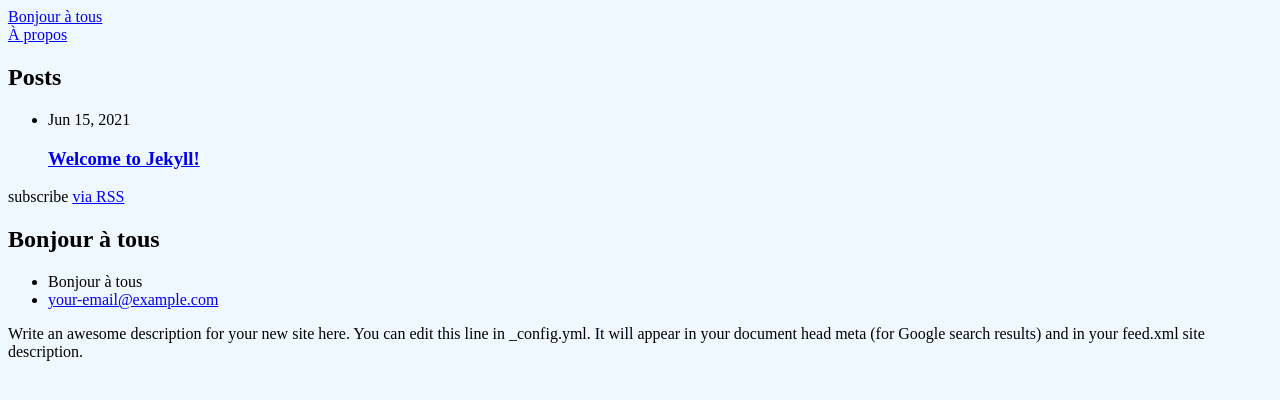
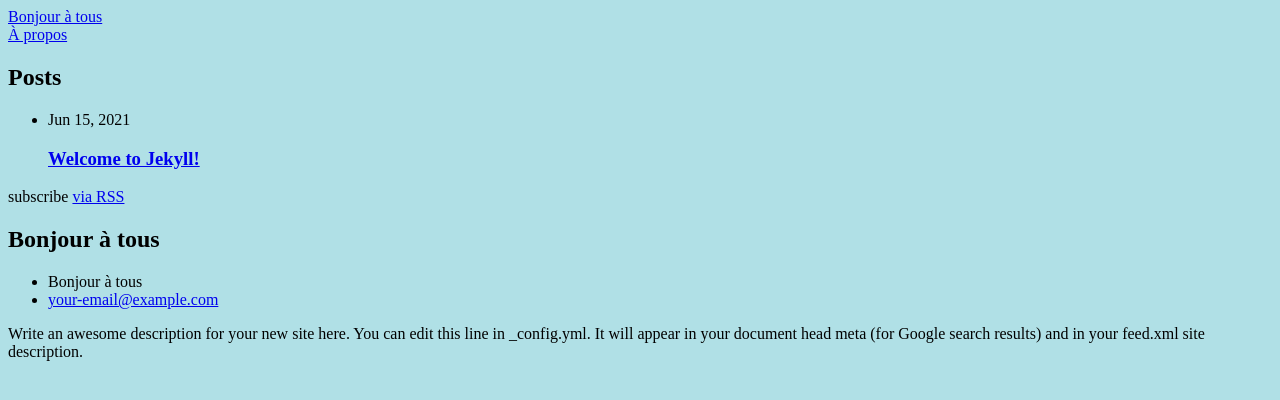
Before and after one commit to Corentin69008/Corentin69008.github.io, a Jekyll site: the page built from index.markdown, in a window 1280 px wide. Shown: the top 400 px of the page. Built offline with Jekyll 4.4.1, drawn with Linux system fonts in a browser that asks for light colours.

Commit message:
mise a jour

```diff
--- a/assets/main.css
+++ b/assets/main.css
@@ -3,5 +3,5 @@ p {
 }
 
 html{
-  background-color: #F0F8FF;
+  background-color: #B0E0E6;
 }
```
